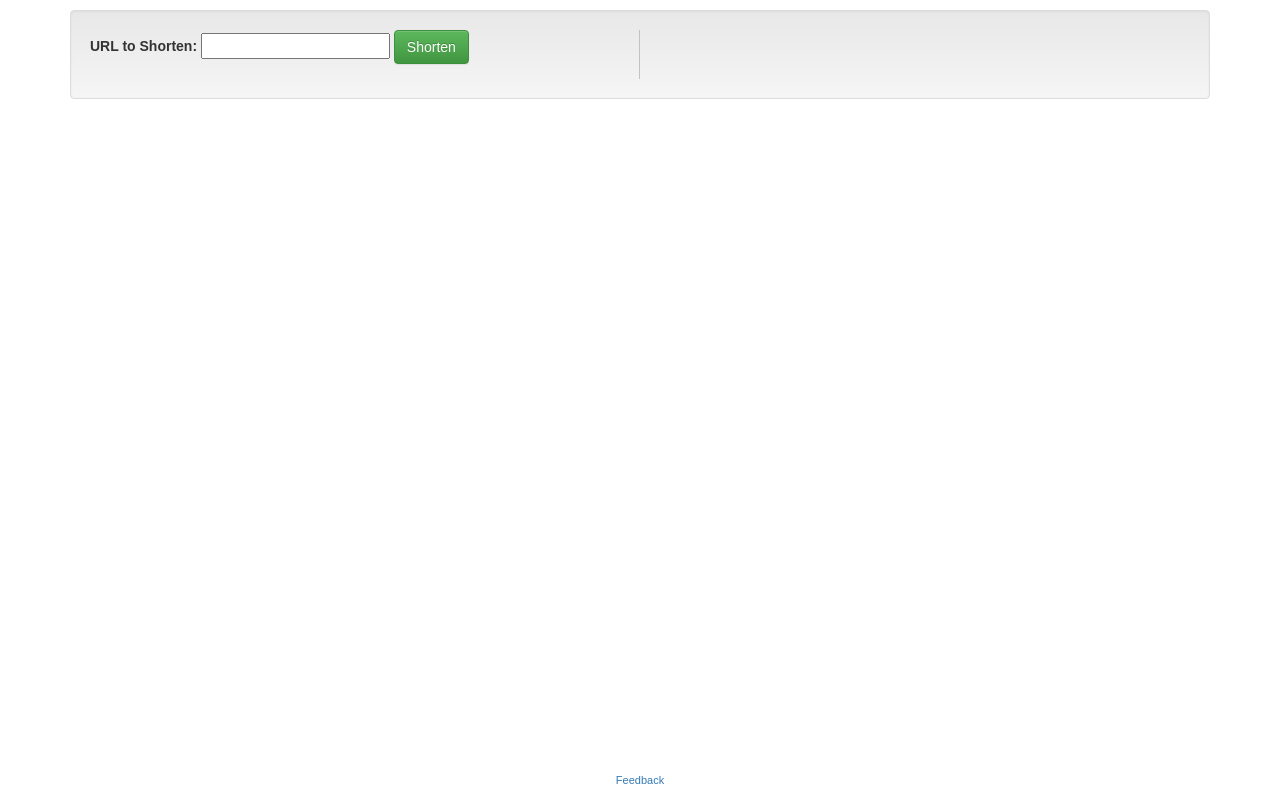
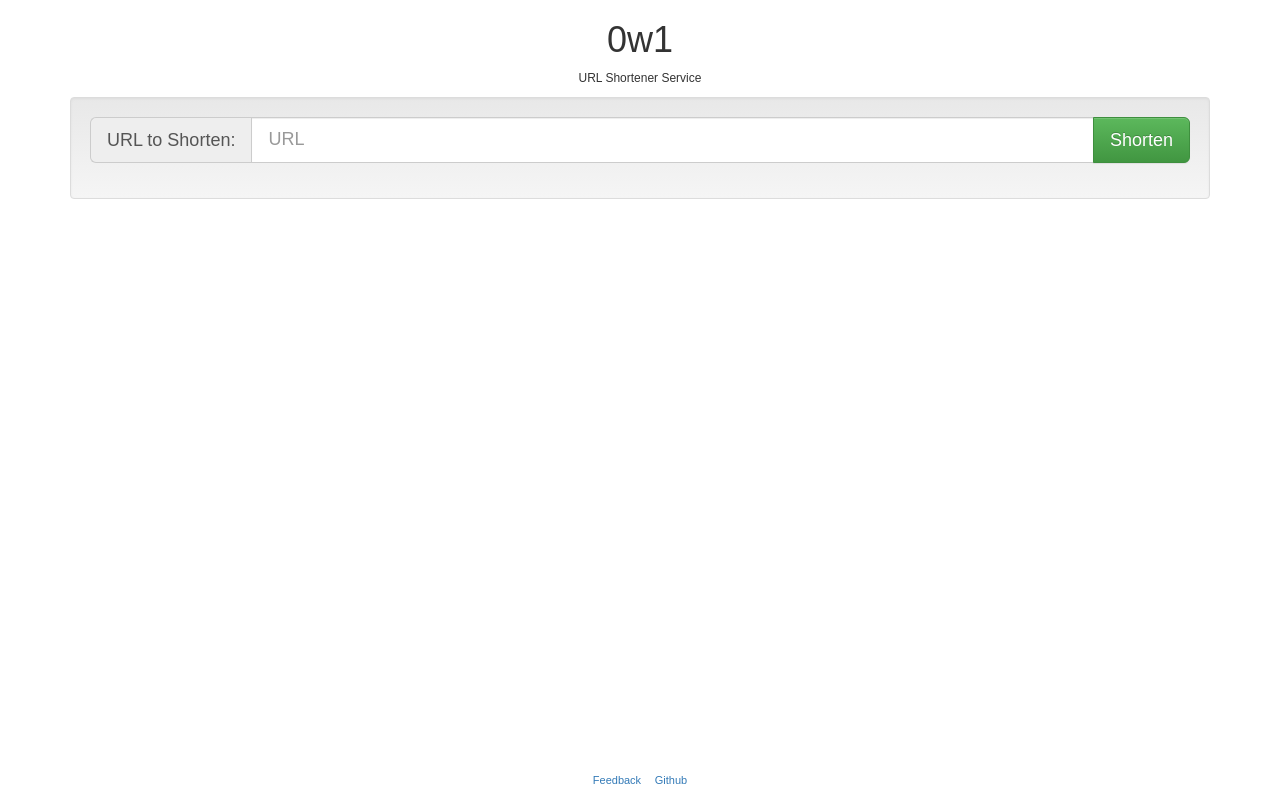
Before and after one commit to mertcangokgoz/simple-url-shortener, a PHP site: page / in a window 1280 px wide. Run offline with PHP 8.4, Linux system fonts and the light colour scheme.

Commit message:
added ajax post and chanced desing

```diff
--- a/costum.css
+++ b/costum.css
@@ -1,3 +1,33 @@
+#body{
+    position: absolute;
+    width: 100%;
+    height: 200px;
+    top: 55%;
+    margin-top: -100px;
+    bottom: 20px;
+    z-index: 10;
+}
+
+.center {
+     float: none;
+     margin-left: auto;
+     margin-right: auto;
+     text-align: center;
+}
+
+body{
+    margin:0 auto;
+    font-size: 17px;
+}
+
+.header > .desc {
+    font-size: 12px;
+}
+
+.content {
+    margin-top:10px;
+}
+
 #footer {
     text-align: center;
     position: absolute;
--- a/index.php
+++ b/index.php
@@ -8,31 +8,18 @@
 
 //include database connection details
 include('database.php');
-//hide error
-ini_set('display_errors', 0);
+
 //redirect to real link if URL is set
 if (!empty($_GET['url'])) {
     $filter_url = filter_var($_GET['url'], FILTER_SANITIZE_STRING, FILTER_FLAG_STRIP_HIGH);
     $command1 = "SELECT url_link FROM urls WHERE url_short = '" . $filter_url . "'";
     $redirect = mysqli_fetch_assoc(mysqli_query($connect, $command1));
     $redirect = $redirect["url_link"];
+
     header('HTTP/1.1 301 Moved Permanently');
     header("Location: " . $redirect);
 }
-//insert new url
-if (isset($_POST['url'])) {
-    //get random strong string for URL
-    $short = substr(bin2hex(openssl_random_pseudo_bytes(6, $short)), 3, 5);
-    //$short = substr(str_shuffle(uniqid(sha1(md5(mt_rand((double)microtime()*1000000))))), 3, 5);
-    $url_data = mysqli_real_escape_string($connect, $_POST['url']);
-    $command2 = "INSERT INTO urls (url_link, url_short, url_date) VALUES('$url_data','$short','" . time() . "')";
-    mysqli_query($connect, $command2);
-    $redirect = "?s=$short";
-    header('Location: ' . $redirect);
-    die;
-}
 ?>
-
 <!DOCTYPE html>
 <html lang="en" class="no-js" xmlns="http://www.w3.org/1999/xhtml">
 <head>
@@ -67,19 +54,30 @@ if (isset($_POST['url'])) {
 
     <!-- Costum Javascript code -->
     <script language="JavaScript">
-        function checkurl() {
+        $(document).ready(function(){
+            $("#send").click(function(){
+              $('.alert').remove();
               var check = document.getElementById('longurl').value;
               var MatcUrl = /(ftp|http|https):\/\/(\w+:{0,1}\w*@)?(\S+)(:[0-9]+)?(\/|\/([\w#!:.?+=&%@!\-\/]))?/;
               if (MatcUrl.test(check)) {
-                console.log("OK");
-                return true;
-            } else {
-                window.alert("URL Invalid");
+                    $.ajax({
+                        type: "post",
+                        url: "ajax.php",
+                        data : $("#shortener").serialize(),
+                        success : function(data){
+                          var json = JSON.parse(data);
+                            $('.result').append('<div class="alert alert-success" role="alert">Short Url:<a target="_blank" href="'+  json.url +'">'+ json.url +'</a> <br> \
+                            Site Url <a target="_blank" href="'+  json.site_url+'">'+ json.site_url +'</a> \
+                            </div>');
+                        }
+                    });
+              }else {
+                  $('.result').append('<div class="alert alert-danger"><a href="#" class="close" data-dismiss="alert" aria-label="close">&times;</a><strong>Error!</strong> Invalid url.</div>');
                   return false;
               }
-        }
+            });
+        });
     </script>
-
     <!-- Content -->
     <link rel="author" href="//plus.google.com/103305118431759296457/posts"/>
     <link rel="publisher" href="//plus.google.com/103305118431759296457/posts"/>
@@ -89,23 +87,37 @@ if (isset($_POST['url'])) {
 <p class="chromeframe">outdated</p>
 <![endif]-->
 <div class="container">
-    <div class="well" style="margin-top: 10px;">
+    <div class="header col-md-6 center">
+        <h1 class='title'>0w1</h1>
+        <p class='desc'>URL Shortener Service</p>
+    </div>
+    <div class="well content">
         <div class="row">
-            <div class="col-md-6" style="border-right: 1px solid #c2c2c2;">
+            <div class="col-md-12">
                 <div class="form-group">
-                    <form method="post" action="" id="shortener" onSubmit="return checkurl();">
-                        <label for="longurl">URL to Shorten:</label> <input required="" type="text" name="url"
-                                                                            id="longurl">
-                        <button type="submit" class="btn btn-success">Shorten</button>
+                    <form method="post" action="" id="shortener" onsubmit="return false">
+                        <div class="input-group input-group-lg">
+                            <span class="input-group-addon" id="sizing-addon1">URL to Shorten:</span>
+                            <input type="text" name="url" id="longurl" class="form-control" placeholder="URL" aria-describedby="sizing-addon1">
+                            <span class="input-group-btn">
+                                 <button type="submit" id="send" class="btn btn-success">Shorten</button>
+                            </span>
+                        </div>
                     </form>
                 </div>
             </div>
-            <div class="col-md-6">
-                <div class="form-group">
-                    <?php if (!empty($_GET['s'])) { ?>
-                        <label for="longurl">Short URL:</label> <a
-                        href="<?php echo $server_name; ?><?php echo $_GET['s']; ?>"
-                        target="_blank"><?php echo $server_name; ?><?php echo $_GET['s']; ?></a><?php } ?>
+        </div>
+        <div class="row">
+          <div class="col-md-6 center">
+              <div class="result">
+                <?php if (!empty($_GET['s'])):?>
+                  <div class="alert alert-success" role="alert">Short Url:<a href="<?php echo $server_name; ?><?php echo $_GET['s']; ?>"
+                        target="_blank"><?php echo $server_name; ?><?php echo $_GET['s']; ?></a><br>
+                        Site Url:<a href="<?php echo $server_name; ?>?s=<?php echo $_GET['s']; ?>"
+                              target="_blank"><?php echo $server_name; ?>?s=<?php echo $_GET['s']; ?></a><br>
+                  </div>
+                <?php endif ?>
+
               </div>
           </div>
         </div>
@@ -114,6 +126,7 @@ if (isset($_POST['url'])) {
 <div id="footer">
     <ul>
         <li><a href="mailto:admin@mertcangokgoz.com">Feedback</a></li>
+        <li><a href="https://github.com/MertcanGokgoz/simple-url-shortener">Github</a></li>
     </ul>
 </div>
 </body>
```
Also changed, not shown: ajax.php (added, +18 -0 lines). Lines whose indentation alone changed are shown as unchanged.
